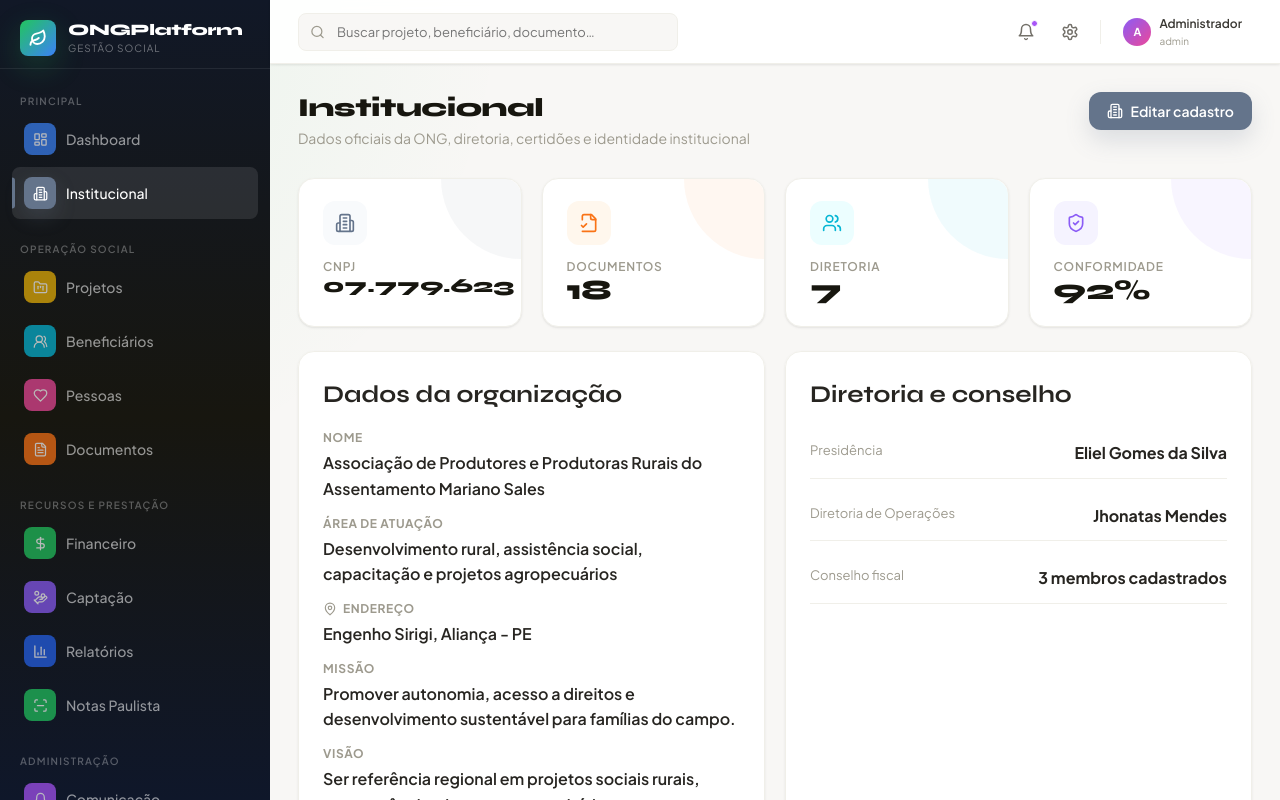
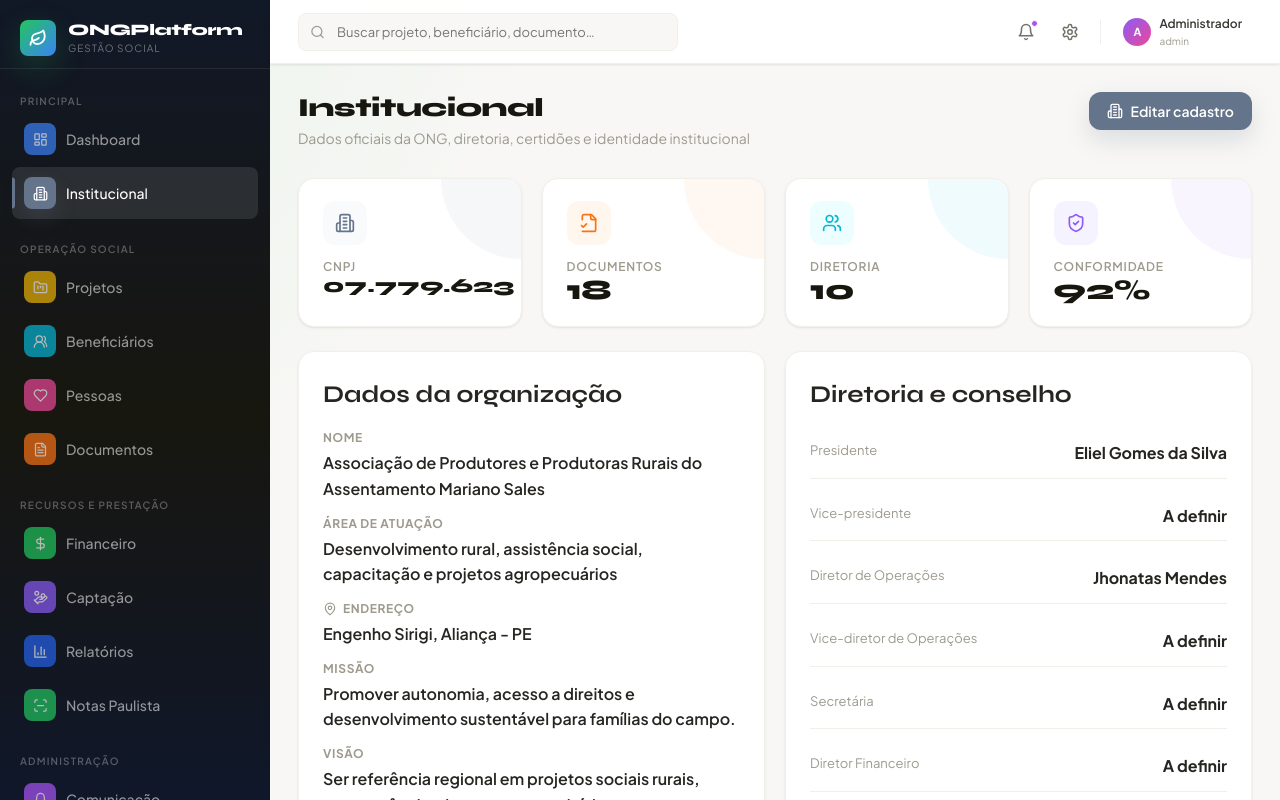
Before and after one commit to Klint-prog/ong-platform, a React (Vite) app: page /institucional in a window 1280 px wide. Both pictures are taken after typing "name@example.com", "Sample123" into the empty fields and a click on the button "Entrar". Shown: the top 800 px of the page. Built offline with nearby package versions, Linux system fonts and the light colour scheme.

Commit message:
Atualiza campos da diretoria no cadastro institucional

```diff
--- a/src/App.jsx
+++ b/src/App.jsx
@@ -15,7 +15,7 @@ import Beneficiarios from './pages/beneficiarios/Beneficiarios'
 import Documentos from './pages/documentos/Documentos'
 import Captacao from './pages/captacao/Captacao'
 import Relatorios from './pages/relatorios/Relatorios'
-import { NovaPessoaPage, NovaTransacaoPage, NovoProjetoPage, NovoEnvioPage } from './pages/cadastros/Cadastros'
+import { NovaPessoaPage, NovaTransacaoPage, NovoProjetoPage, NovoEnvioPage, EditarInstitucionalPage } from './pages/cadastros/Cadastros'
 import { Search, Bell, Settings } from 'lucide-react'
 
 function AppShell({ user, onLogout }) {
@@ -57,6 +57,7 @@ function AppShell({ user, onLogout }) {
         <Routes>
           <Route path="/"              element={<Dashboard />} />
           <Route path="/institucional" element={<Institucional />} />
+          <Route path="/institucional/editar" element={<EditarInstitucionalPage />} />
           <Route path="/pessoas"       element={<Pessoas />} />
           <Route path="/pessoas/nova"  element={<NovaPessoaPage />} />
           <Route path="/beneficiarios" element={<Beneficiarios />} />
--- a/src/pages/cadastros/Cadastros.jsx
+++ b/src/pages/cadastros/Cadastros.jsx
@@ -51,3 +51,29 @@ export function NovoEnvioPage() {
     />
   )
 }
+
+
+export function EditarInstitucionalPage() {
+  return (
+    <CadastroEntity titulo="Editar cadastro institucional" subtitulo="Atualize os dados oficiais da ONG" cor="var(--purple-500)"
+      campos={[
+        { name: 'nome', label: 'Nome da organização', placeholder: 'Associação...' },
+        { name: 'cnpj', label: 'CNPJ', placeholder: '00.000.000/0000-00' },
+        { name: 'atuacao', label: 'Área de atuação', placeholder: 'Desenvolvimento rural...' },
+        { name: 'endereco', label: 'Endereço', placeholder: 'Cidade - UF' },
+        { name: 'missao', label: 'Missão', type: 'textarea', placeholder: 'Descreva a missão da ONG...' },
+        { name: 'visao', label: 'Visão', type: 'textarea', placeholder: 'Descreva a visão da ONG...' },
+        { name: 'presidente', label: 'Presidente', placeholder: 'Nome do(a) presidente' },
+        { name: 'vicePresidente', label: 'Vice-presidente', placeholder: 'Nome do(a) vice-presidente' },
+        { name: 'diretorOperacoes', label: 'Diretor de Operações', placeholder: 'Nome do(a) diretor(a) de operações' },
+        { name: 'viceDiretorOperacoes', label: 'Vice-diretor de Operações', placeholder: 'Nome do(a) vice-diretor(a) de operações' },
+        { name: 'secretaria', label: 'Secretária', placeholder: 'Nome da secretária' },
+        { name: 'diretorFinanceiro', label: 'Diretor financeiro', placeholder: 'Nome do(a) diretor(a) financeiro(a)' },
+        { name: 'viceDiretorFinanceiro', label: 'Vice-diretor financeiro', placeholder: 'Nome do(a) vice-diretor(a) financeiro(a)' },
+        { name: 'conselheiro1', label: 'Conselheiro 1', placeholder: 'Nome do conselheiro 1' },
+        { name: 'conselheiro2', label: 'Conselheiro 2', placeholder: 'Nome do conselheiro 2' },
+        { name: 'conselheiro3', label: 'Conselheiro 3', placeholder: 'Nome do conselheiro 3' },
+      ]}
+    />
+  )
+}
--- a/src/pages/institucional/Institucional.jsx
+++ b/src/pages/institucional/Institucional.jsx
@@ -1,4 +1,5 @@
 import { Building2, FileCheck2, ShieldCheck, Users, MapPin } from 'lucide-react'
+import { useNavigate } from 'react-router-dom'
 
 const documentos = [
   { nome: 'Estatuto social', status: 'Atualizado', vencimento: 'Sem vencimento', badge: 'badge-green' },
@@ -8,12 +9,19 @@ const documentos = [
 ]
 
 const diretoria = [
-  { cargo: 'Presidência', nome: 'Eliel Gomes da Silva' },
-  { cargo: 'Diretoria de Operações', nome: 'Jhonatas Mendes' },
-  { cargo: 'Conselho fiscal', nome: '3 membros cadastrados' },
+  { cargo: 'Presidente', nome: 'Eliel Gomes da Silva' },
+  { cargo: 'Vice-presidente', nome: 'A definir' },
+  { cargo: 'Diretor de Operações', nome: 'Jhonatas Mendes' },
+  { cargo: 'Vice-diretor de Operações', nome: 'A definir' },
+  { cargo: 'Secretária', nome: 'A definir' },
+  { cargo: 'Diretor Financeiro', nome: 'A definir' },
+  { cargo: 'Vice-diretor Financeiro', nome: 'A definir' },
+  { cargo: 'Conselheiros', nome: '3 membros cadastrados' },
 ]
 
 export default function Institucional() {
+  const navigate = useNavigate()
+
   return (
     <div className="mod-institucional animate-fade-in">
       <div className="page-header">
@@ -21,13 +29,13 @@ export default function Institucional() {
           <h1 className="page-title">Institucional</h1>
           <p className="page-subtitle">Dados oficiais da ONG, diretoria, certidões e identidade institucional</p>
         </div>
-        <button className="btn btn-primary"><Building2 size={16} /> Editar cadastro</button>
+        <button className="btn btn-primary" onClick={() => navigate('/institucional/editar')}><Building2 size={16} /> Editar cadastro</button>
       </div>
 
       <div className="grid-4" style={{ marginBottom: 24 }}>
         <div className="stat-card mod-institucional"><div className="stat-icon"><Building2 size={20} /></div><div><div className="stat-label">CNPJ</div><div className="stat-value" style={{ fontSize: 20 }}>07.779.623</div></div></div>
         <div className="stat-card mod-documentos"><div className="stat-icon"><FileCheck2 size={20} /></div><div><div className="stat-label">Documentos</div><div className="stat-value">18</div></div></div>
-        <div className="stat-card mod-beneficiarios"><div className="stat-icon"><Users size={20} /></div><div><div className="stat-label">Diretoria</div><div className="stat-value">7</div></div></div>
+        <div className="stat-card mod-beneficiarios"><div className="stat-icon"><Users size={20} /></div><div><div className="stat-label">Diretoria</div><div className="stat-value">10</div></div></div>
         <div className="stat-card mod-captacao"><div className="stat-icon"><ShieldCheck size={20} /></div><div><div className="stat-label">Conformidade</div><div className="stat-value">92%</div></div></div>
       </div>
 
```
